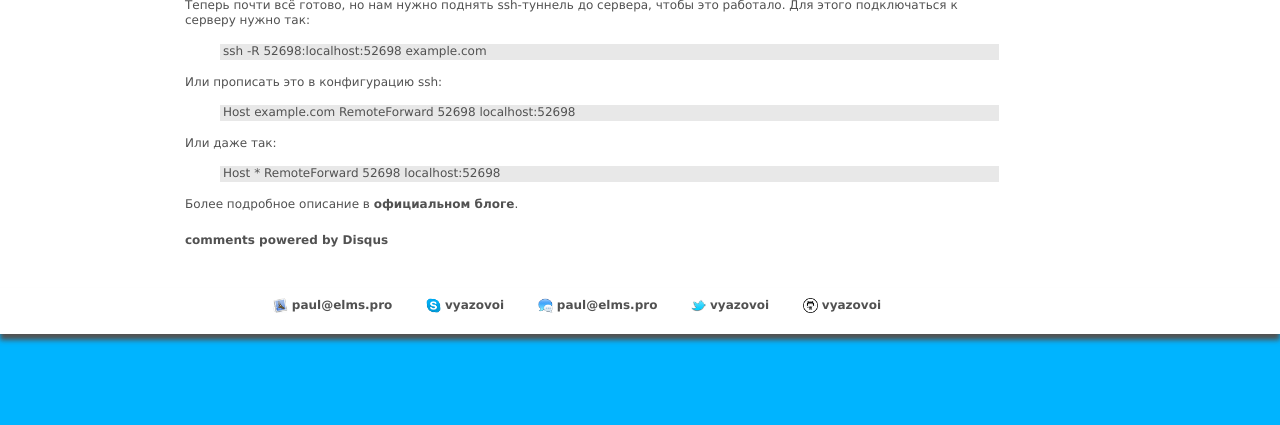
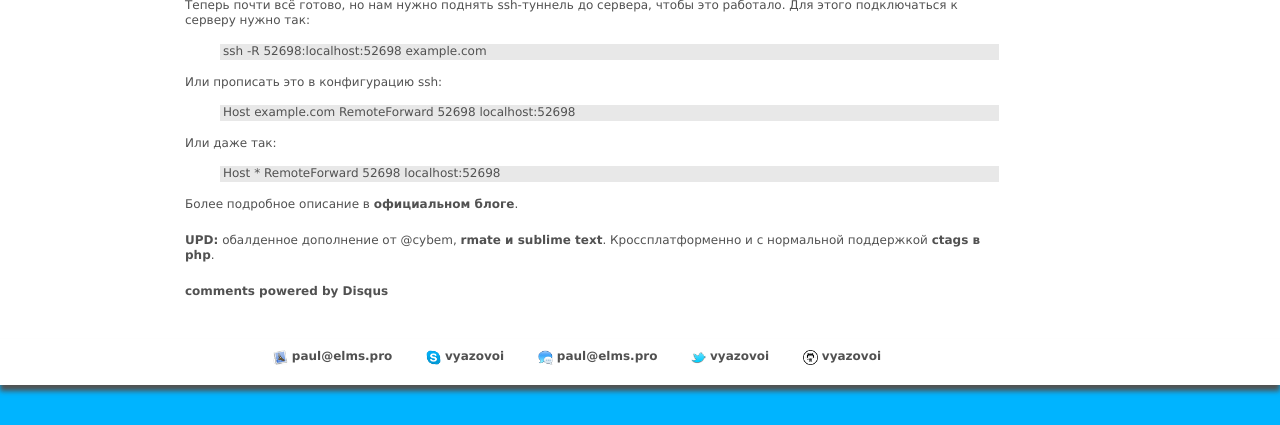
Before and after one commit to vyazovoi/vyazovoi.github.io, a Jekyll site: the page built from _posts/2013-10-24-rmate-textmate-ssh.md, in a window 1280 px wide, cut to the strip 891-1316 px from the top of the page. Built offline with Jekyll 4.4.1, drawn with Linux system fonts in a browser that asks for light colours; nearby versions of some CDN libraries; Markdown is read by kramdown in place of the engine named in the settings; comment, search, counter and statistics services are not loaded; before the commit the page ends 1265 px from its top, so only the background shows below that.

Commit message:
Добавил про rmate в sublime text

```diff
--- a/_posts/2013-10-24-rmate-textmate-ssh.md
+++ b/_posts/2013-10-24-rmate-textmate-ssh.md
@@ -37,4 +37,6 @@ Textmate уже потерял былую славу (имхо), но вот э
 
 Более подробное описание в [официальном блоге](http://blog.macromates.com/2011/mate-and-rmate/).
 
+**UPD:** обалденное дополнение от @cybem, [rmate и sublime text](http://canadian-fury.com/2012/06/26/using-textmate-2-s-rmate-with-sublime-text-2/). Кроссплатформенно и с нормальной поддержкой [ctags в php](http://paul.elms.pro/blog/2013/10/03/osx-ctags-php-homebrew/).
+
 [bashrmate]: https://github.com/aurora/rmate "Порт rmate на bash"
```
